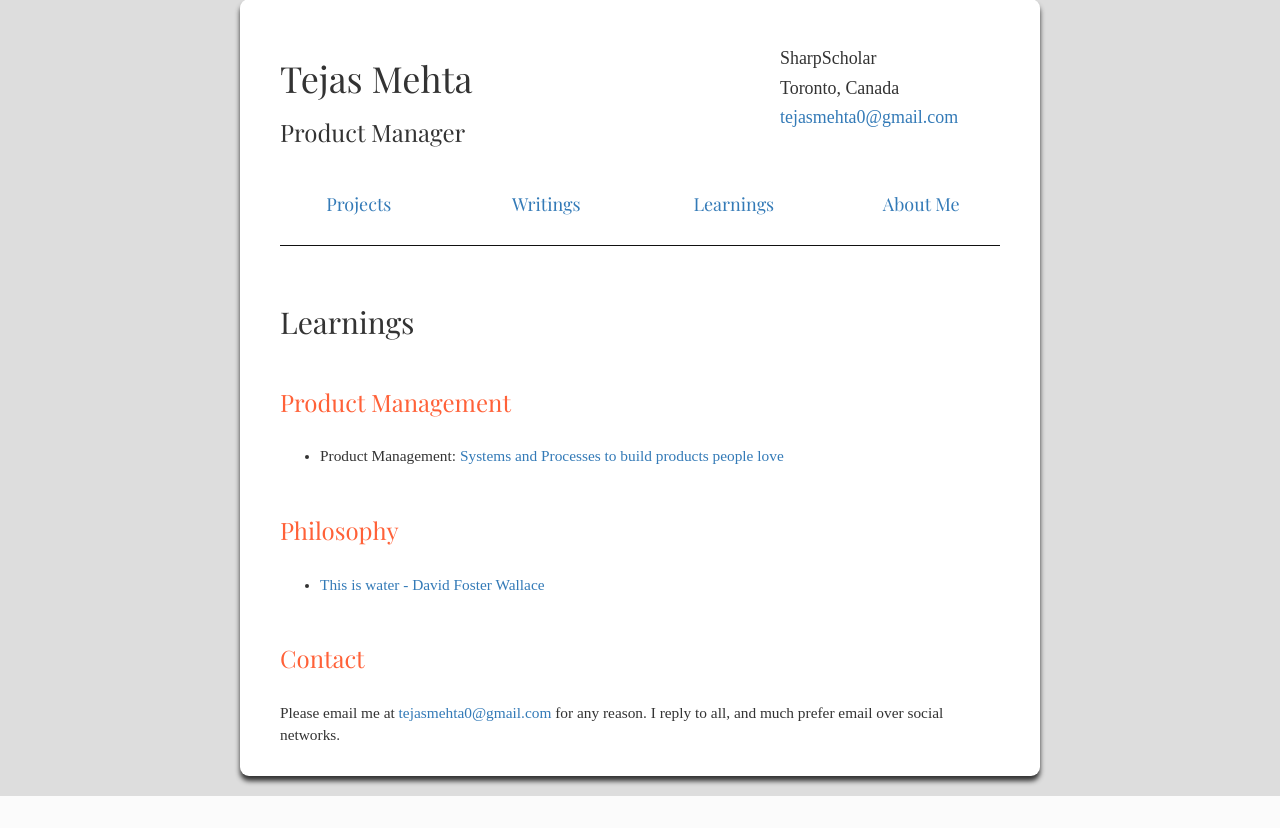
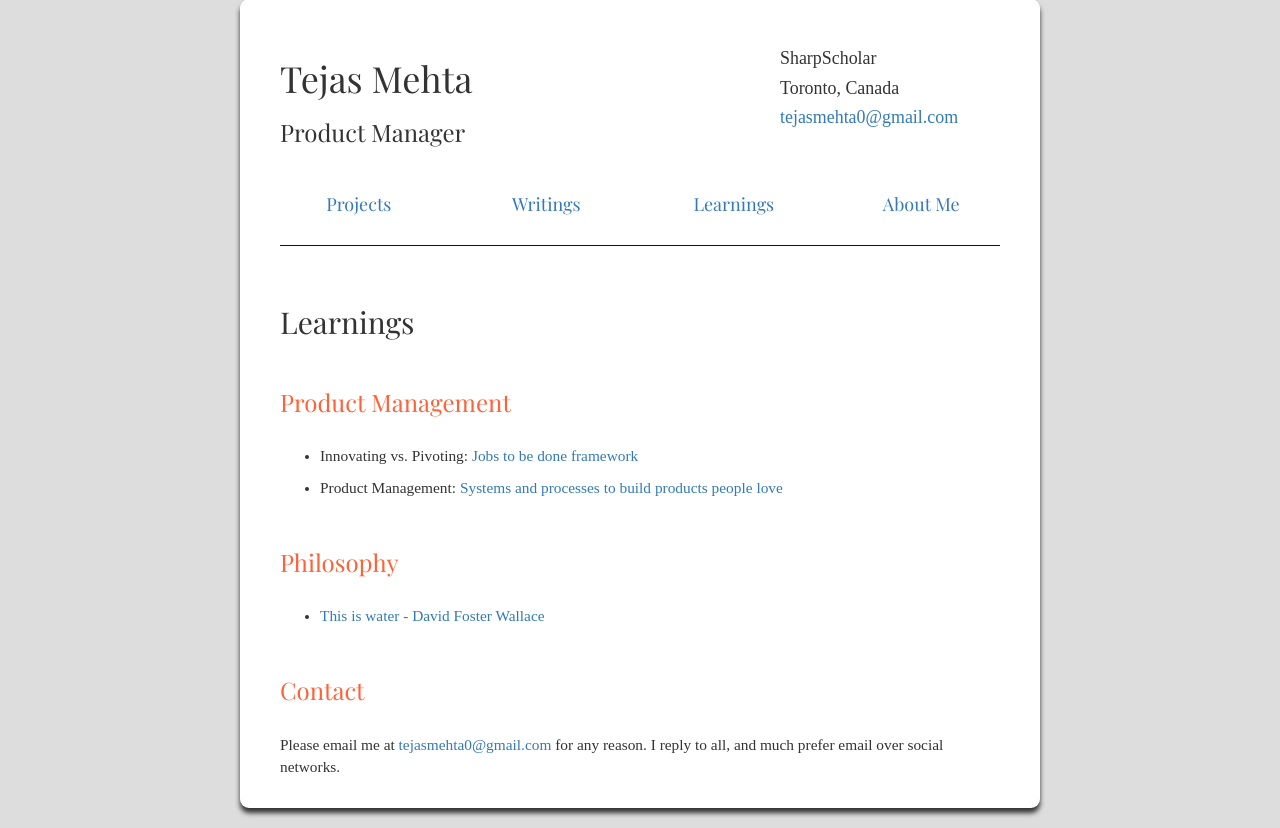
Before and after one commit to TejasM/Personal, a Django app: page /learnings/ in a window 1280 px wide. Shown: the part 21-849 px from the top of the page. Before the commit the page ends 817 px from the top, so only its background shows below. Run offline with Django 3.2, Linux system fonts and the light colour scheme; parts of the project's set-up code (start-up, migrations or seed data) failed here and were passed over; some libraries are stand-ins or nearby versions; some web fonts are replaced.

Commit message:
add jtbd to learnings

```diff
--- a/tejas/templates/pages/learnings.html
+++ b/tejas/templates/pages/learnings.html
@@ -16,8 +16,12 @@
         <div class="col-lg-12">
             <ul>
                 <li>
+                    <p>Innovating vs. Pivoting: <a
+                            href="{% url 'learnings_detail' 'jtb-notes' %}">Jobs to be done framework</a></p>
+                </li>
+                <li>
                     <p>Product Management: <a href="{% url 'learnings_detail' 'systems-for-products-people-love' %}">Systems
-                        and Processes to build products people love</a></p>
+                        and processes to build products people love</a></p>
                 </li>
             </ul>
         </div>
```
